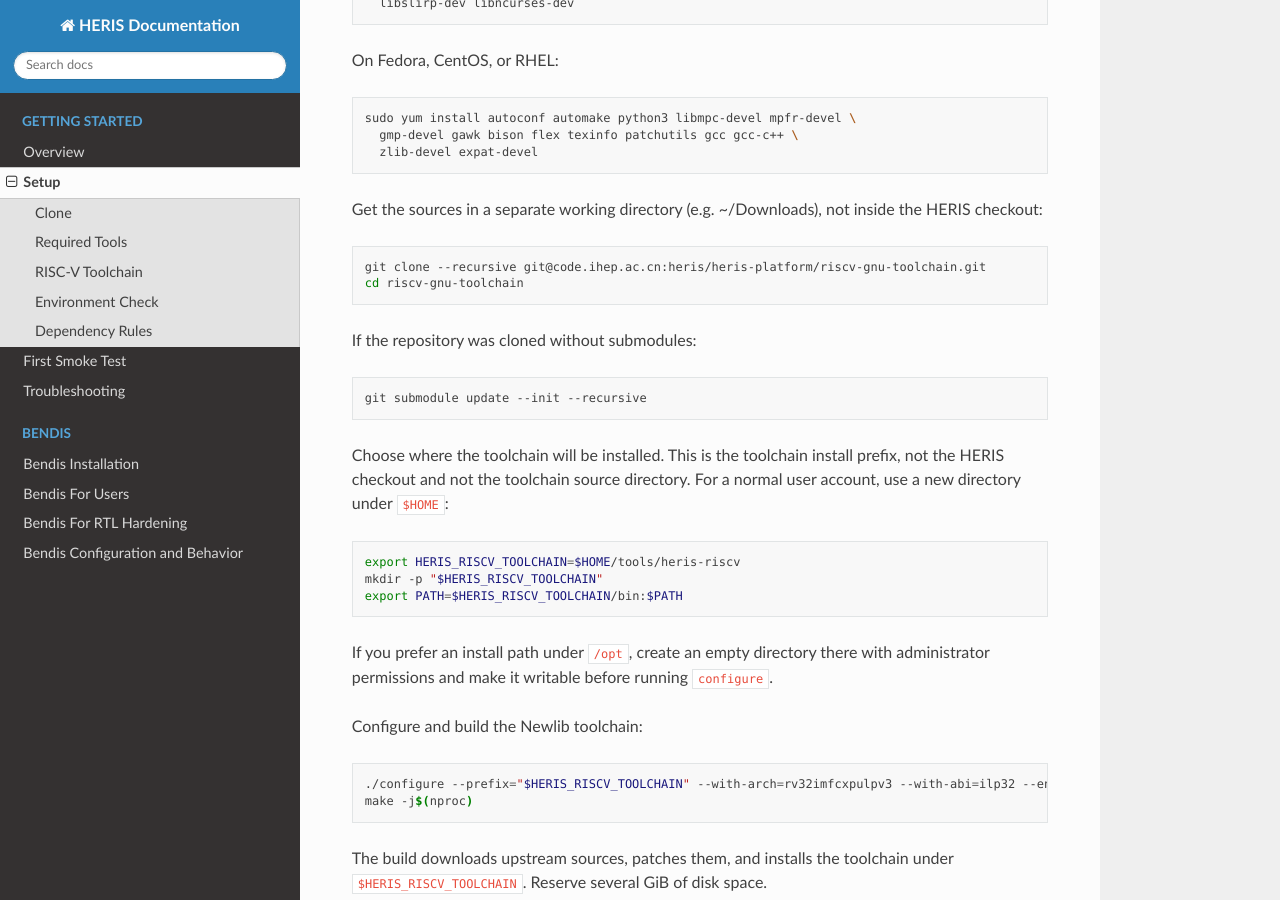
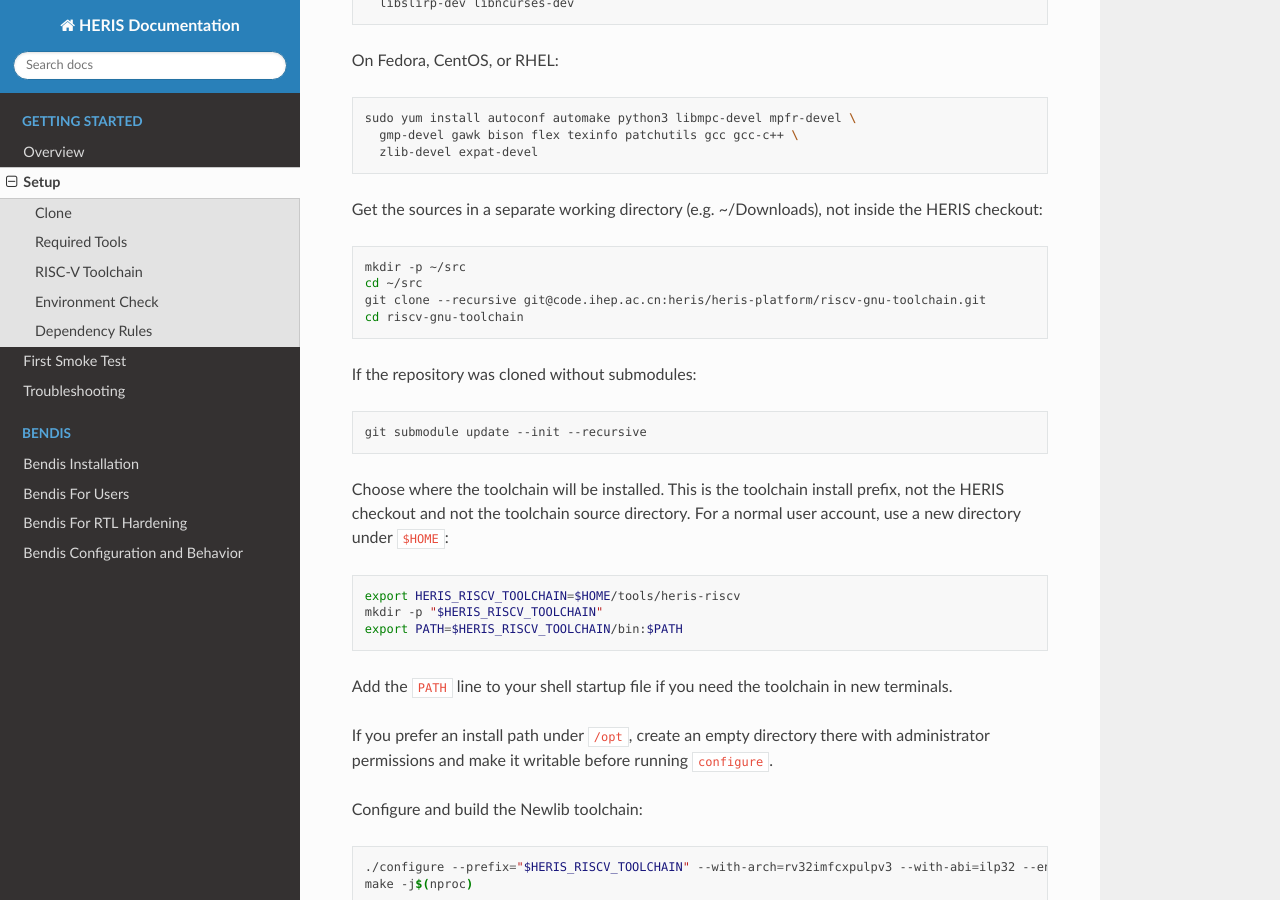
Before and after one commit to albertc9/HERIS-Doc, a Sphinx documentation site: the page built from docs/source/getting-started/setup.rst, in a window 1280 px wide and 900 px high, scrolled down 1121 px. Built offline with Sphinx 7.4.7 and the Read the Docs theme 3.1.0, drawn with Linux system fonts in a browser that asks for light colours; pages that are not in the unit, such as notebooks, are missing from menus.

Commit message:
update setup.rst

```diff
--- a/docs/source/getting-started/setup.rst
+++ b/docs/source/getting-started/setup.rst
@@ -64,6 +64,8 @@
 
 .. code-block:: sh
 
+   mkdir -p ~/src
+   cd ~/src
    git clone --recursive git@code.ihep.ac.cn:heris/heris-platform/riscv-gnu-toolchain.git
    cd riscv-gnu-toolchain
 
@@ -82,6 +84,9 @@
    export HERIS_RISCV_TOOLCHAIN=$HOME/tools/heris-riscv
    mkdir -p "$HERIS_RISCV_TOOLCHAIN"
    export PATH=$HERIS_RISCV_TOOLCHAIN/bin:$PATH
+
+Add the ``PATH`` line to your shell startup file if you need the toolchain in
+new terminals.
 
 If you prefer an install path under ``/opt``, create an empty directory there
 with administrator permissions and make it writable before running
```
